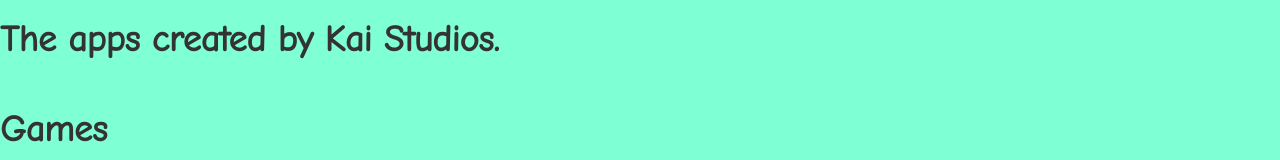
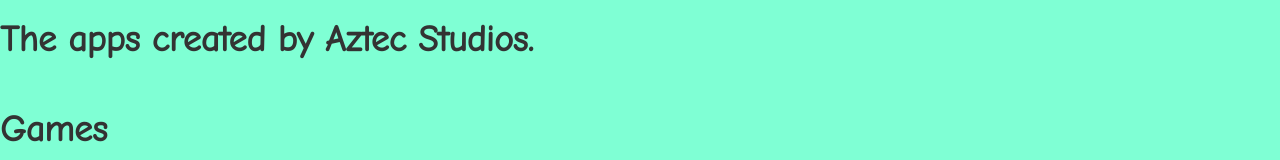
Before and after one commit to Kaiboom1000/Work-Portfolio, a plain HTML site: page index.html in a window 1280 px wide. Shown: the top 160 px of the page. Drawn offline with nearby package versions, Linux system fonts and the light colour scheme.

Commit message:
Update index.html

```diff
--- a/index.html
+++ b/index.html
@@ -15,7 +15,7 @@
 </head>
 <body class="body">
    <h1 class="sw">
-    The apps created by Kai Studios.
+    The apps created by Aztec Studios.
 </h1>
  <br>
  <h1 class="sw">Games</h1>
```
